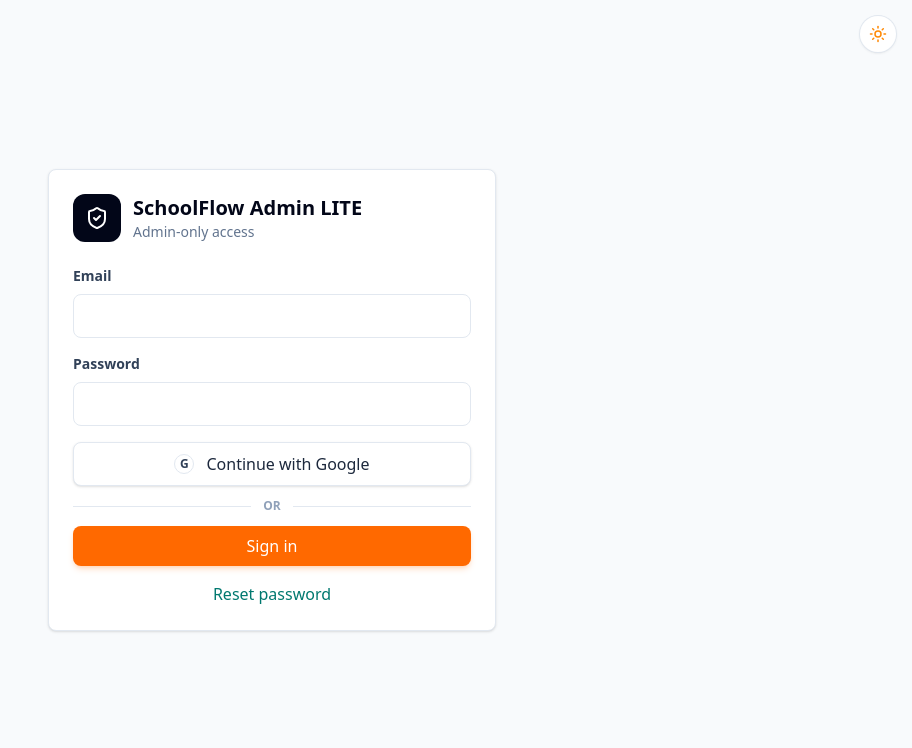
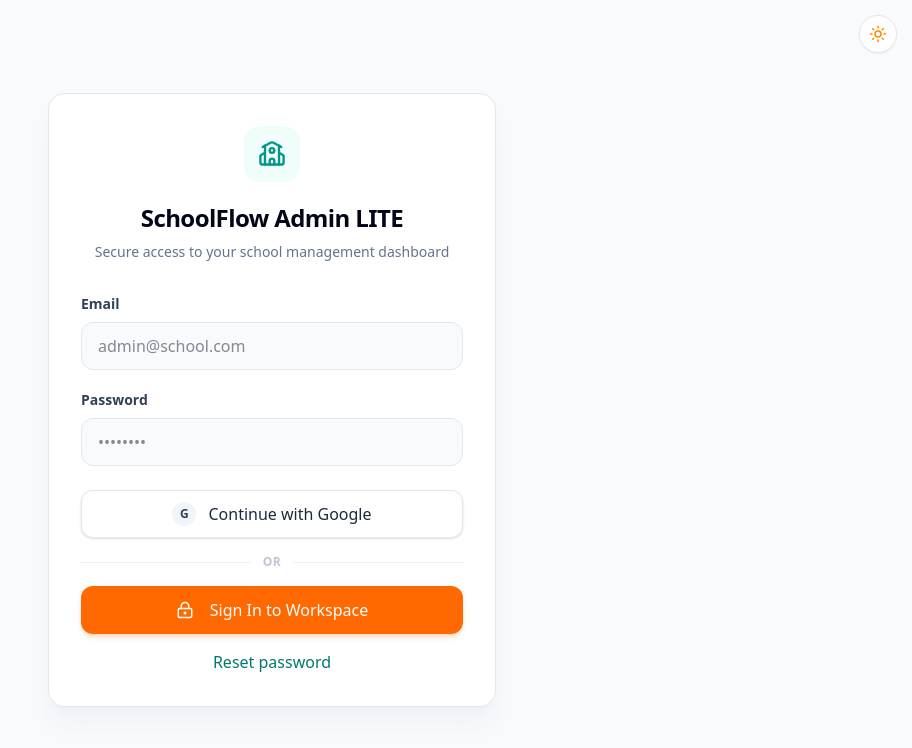
Before and after one commit to Sbozo88/SchoolFlow-Admin-Lite, a Next.js app: page /login in a window 1280 px wide. Shown: the top 748 px of the page, without its empty margins (368-1280 px from the left). Built offline with nearby package versions, Linux system fonts and the light colour scheme; no server answers.

Commit message:
feat: Upgrade login page aesthetic to match SchoolFlow Admin Lite brand

```diff
--- a/next.config.ts
+++ b/next.config.ts
@@ -1,7 +1,6 @@
 import type { NextConfig } from "next";
 
 const nextConfig: NextConfig = {
-  outputFileTracingRoot: __dirname,
 };
 
 export default nextConfig;
--- a/src/components/auth/LoginForm.tsx
+++ b/src/components/auth/LoginForm.tsx
@@ -1,6 +1,6 @@
 "use client";
 
-import { ShieldCheck } from "lucide-react";
+import { School, LockKeyhole } from "lucide-react";
 import { useRouter, useSearchParams } from "next/navigation";
 import { useEffect, useState, type FormEvent } from "react";
 import { useAuth } from "@/components/auth/AuthProvider";
@@ -87,15 +87,13 @@
   }
 
   return (
-    <form className="w-full max-w-md rounded-lg border border-slate-200 bg-white p-6 shadow-sm" onSubmit={handleSubmit}>
-      <div className="mb-6 flex items-center gap-3">
-        <div className="flex size-12 items-center justify-center rounded-xl bg-slate-950 text-white">
-          <ShieldCheck size={24} />
+    <form className="w-full max-w-md rounded-2xl border border-slate-200 bg-white p-8 shadow-xl shadow-slate-200/40 dark:border-slate-800 dark:bg-slate-900 dark:shadow-none" onSubmit={handleSubmit}>
+      <div className="mb-8 text-center">
+        <div className="mx-auto mb-5 flex size-14 items-center justify-center rounded-2xl bg-teal-50 text-teal-600 dark:bg-teal-500/10 dark:text-teal-400">
+          <School size={28} />
         </div>
-        <div>
-          <h1 className="text-xl font-black text-slate-950">SchoolFlow Admin LITE</h1>
-          <p className="text-sm text-slate-500">Admin-only access</p>
-        </div>
+        <h1 className="text-2xl font-black tracking-tight text-slate-950 dark:text-white">SchoolFlow Admin LITE</h1>
+        <p className="mt-2 text-sm text-slate-500 dark:text-slate-400">Secure access to your school management dashboard</p>
       </div>
 
       {!isConfigured ? (
@@ -106,53 +104,56 @@
 
       {authError ? <p className="mb-4 rounded-lg bg-rose-50 px-3 py-2 text-sm font-medium text-rose-700">{authError}</p> : null}
 
-      <label className="mb-2 block text-sm font-bold text-slate-700" htmlFor="email">
+      <label className="mb-2 block text-sm font-bold text-slate-700 dark:text-slate-300" htmlFor="email">
         Email
       </label>
       <input
         autoComplete="email"
-        className="mb-4 h-11 w-full rounded-lg border border-slate-200 px-3 text-sm outline-none focus:border-teal-500 focus:ring-4 focus:ring-teal-100"
+        className="mb-5 h-12 w-full rounded-xl border border-slate-200 bg-slate-50 px-4 text-sm outline-none transition-all focus:border-teal-500 focus:bg-white focus:ring-4 focus:ring-teal-100 dark:border-slate-700 dark:bg-slate-950 dark:text-white dark:focus:border-teal-500 dark:focus:bg-slate-900 dark:focus:ring-teal-900/30"
         id="email"
         onChange={(event) => setEmail(event.target.value)}
         required
         type="email"
         value={email}
+        placeholder="admin@school.com"
       />
 
-      <label className="mb-2 block text-sm font-bold text-slate-700" htmlFor="password">
+      <label className="mb-2 block text-sm font-bold text-slate-700 dark:text-slate-300" htmlFor="password">
         Password
       </label>
       <input
         autoComplete="current-password"
-        className="mb-4 h-11 w-full rounded-lg border border-slate-200 px-3 text-sm outline-none focus:border-teal-500 focus:ring-4 focus:ring-teal-100"
+        className="mb-6 h-12 w-full rounded-xl border border-slate-200 bg-slate-50 px-4 text-sm outline-none transition-all focus:border-teal-500 focus:bg-white focus:ring-4 focus:ring-teal-100 dark:border-slate-700 dark:bg-slate-950 dark:text-white dark:focus:border-teal-500 dark:focus:bg-slate-900 dark:focus:ring-teal-900/30"
         id="password"
         onChange={(event) => setPassword(event.target.value)}
         required
         type="password"
         value={password}
+        placeholder="••••••••"
       />
 
       {error ? <p className="mb-4 rounded-lg bg-rose-50 px-3 py-2 text-sm font-medium text-rose-700">{error}</p> : null}
       {notice ? <p className="mb-4 rounded-lg bg-teal-50 px-3 py-2 text-sm font-medium text-teal-700">{notice}</p> : null}
 
       <button
-        className="mb-3 flex h-11 w-full items-center justify-center gap-3 rounded-lg border border-slate-200 bg-white px-4 text-sm font-bold text-slate-800 shadow-sm transition hover:bg-slate-50 disabled:cursor-not-allowed disabled:opacity-50"
+        className="mb-4 flex h-12 w-full items-center justify-center gap-3 rounded-xl border border-slate-200 bg-white px-4 text-sm font-bold text-slate-800 shadow-sm transition-all hover:bg-slate-50 focus:ring-4 focus:ring-slate-100 disabled:cursor-not-allowed disabled:opacity-50 dark:border-slate-700 dark:bg-slate-800 dark:text-slate-200 dark:hover:bg-slate-700 dark:focus:ring-slate-800"
         disabled={!isConfigured || isSubmitting}
         onClick={handleGoogleLogin}
         type="button"
       >
-        <span className="flex size-5 items-center justify-center rounded-full border border-slate-200 text-xs font-black text-slate-700">G</span>
+        <span className="flex size-6 items-center justify-center rounded-full bg-slate-100 text-xs font-black text-slate-700 dark:bg-slate-700 dark:text-slate-300">G</span>
         Continue with Google
       </button>
 
-      <div className="mb-3 flex items-center gap-3">
-        <div className="h-px flex-1 bg-slate-200" />
-        <span className="text-xs font-bold uppercase text-slate-400">or</span>
-        <div className="h-px flex-1 bg-slate-200" />
+      <div className="mb-4 flex items-center gap-3 opacity-60">
+        <div className="h-px flex-1 bg-slate-200 dark:bg-slate-700" />
+        <span className="text-xs font-bold uppercase tracking-wider text-slate-400">or</span>
+        <div className="h-px flex-1 bg-slate-200 dark:bg-slate-700" />
       </div>
 
-      <Button className="w-full" disabled={!isConfigured || isSubmitting} type="submit">
-        Sign in
+      <Button className="h-12 w-full rounded-xl text-sm" disabled={!isConfigured || isSubmitting} type="submit">
+        <LockKeyhole size={18} className="mr-2" />
+        Sign In to Workspace
       </Button>
 
       <button
--- a/src/views/admin/LoginPage.tsx
+++ b/src/views/admin/LoginPage.tsx
@@ -5,13 +5,19 @@
 
 export function LoginPage() {
   return (
-    <main className="relative grid min-h-screen place-items-center bg-slate-50 px-4 py-10 dark:bg-slate-950">
-      <div className="absolute right-4 top-4">
-        <ThemeToggle className="bg-white shadow-sm ring-1 ring-slate-200 dark:bg-slate-900 dark:ring-slate-800" />
+    <main className="relative grid min-h-screen place-items-center bg-slate-50 px-4 py-10 dark:bg-slate-950 overflow-hidden">
+      {/* Premium Background Gradient */}
+      <div className="absolute inset-0 z-0 bg-[radial-gradient(ellipse_at_top,_var(--tw-gradient-stops))] from-teal-100/50 via-slate-50 to-slate-50 dark:from-teal-900/20 dark:via-slate-950 dark:to-slate-950"></div>
+
+      <div className="absolute right-4 top-4 z-10">
+        <ThemeToggle className="bg-white/80 backdrop-blur-md shadow-sm ring-1 ring-slate-200 dark:bg-slate-900/80 dark:ring-slate-800" />
       </div>
-      <Suspense fallback={<BrandedLoading title="Loading secure login" detail="Preparing the admin sign-in form." />}>
-        <LoginForm />
-      </Suspense>
+
+      <div className="z-10 w-full max-w-md animate-in fade-in zoom-in-95 duration-500">
+        <Suspense fallback={<BrandedLoading title="Loading secure login" detail="Preparing the admin sign-in form." />}>
+          <LoginForm />
+        </Suspense>
+      </div>
     </main>
   );
 }
```
